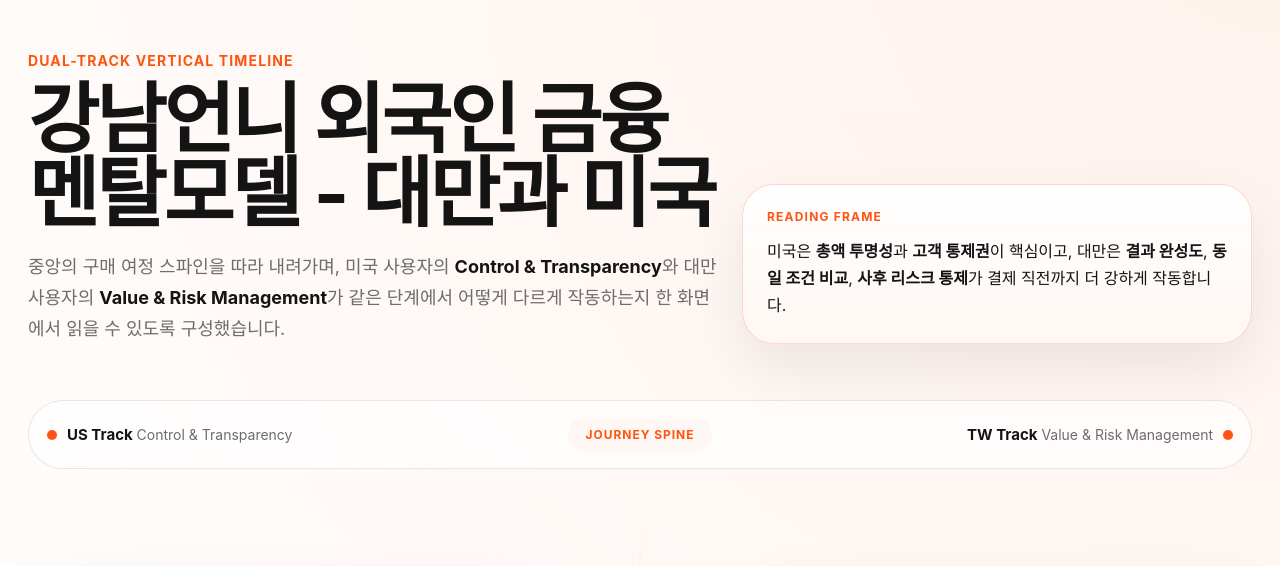
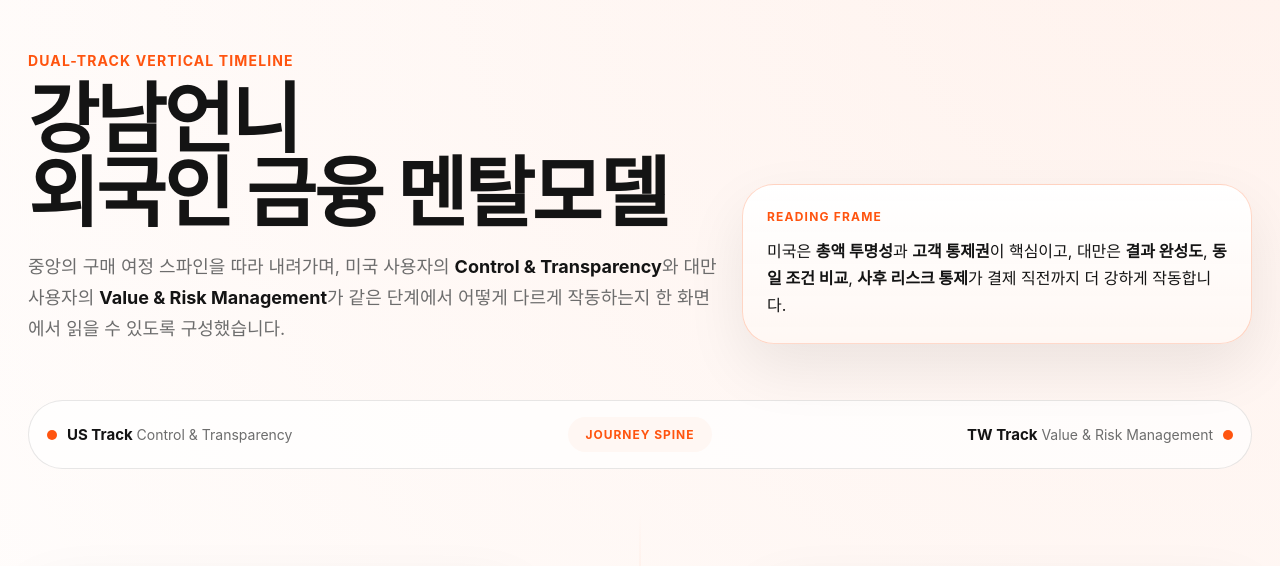
Before and after one commit to chowon1113/gangnamunni-foreign-mental-model, a website: page index.html in a window 1280 px wide. Shown: the part 172-738 px from the top of the page. Drawn offline with Linux system fonts and the light colour scheme.

Commit message:
코드 수정

```diff
--- a/index.html
+++ b/index.html
@@ -3,7 +3,7 @@
 <head>
   <meta charset="UTF-8" />
   <meta name="viewport" content="width=device-width, initial-scale=1.0" />
-  <title>강남언니 외국인 금융 멘탈모델 - 대만과 미국</title>
+  <title>강남언니 외국인 금융 멘탈모델</title>
   <style>
     :root {
       --brand: #ff540f;
@@ -635,7 +635,7 @@
     <section class="hero">
       <div>
         <p class="eyebrow">Dual-Track Vertical Timeline</p>
-        <h1>강남언니 외국인 금융 멘탈모델 - 대만과 미국</h1>
+        <h1>강남언니<br />외국인 금융 멘탈모델</h1>
         <p class="hero-copy">
           중앙의 구매 여정 스파인을 따라 내려가며, 미국 사용자의 <strong>Control &amp; Transparency</strong>와
           대만 사용자의 <strong>Value &amp; Risk Management</strong>가 같은 단계에서 어떻게 다르게 작동하는지
```
